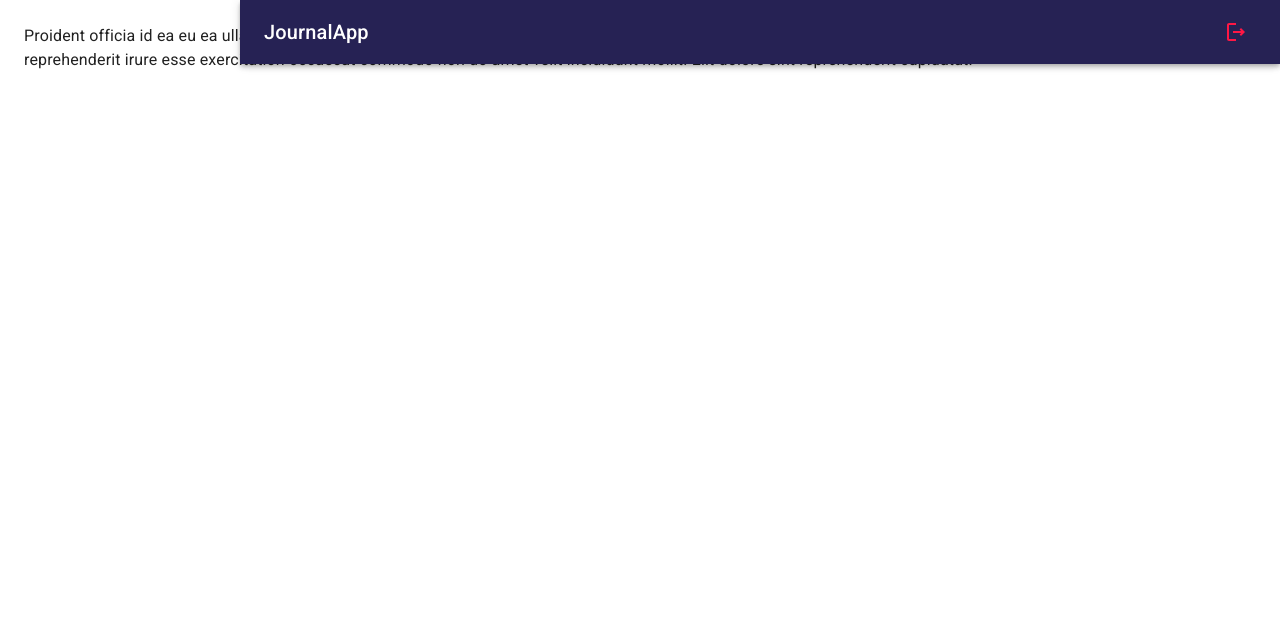
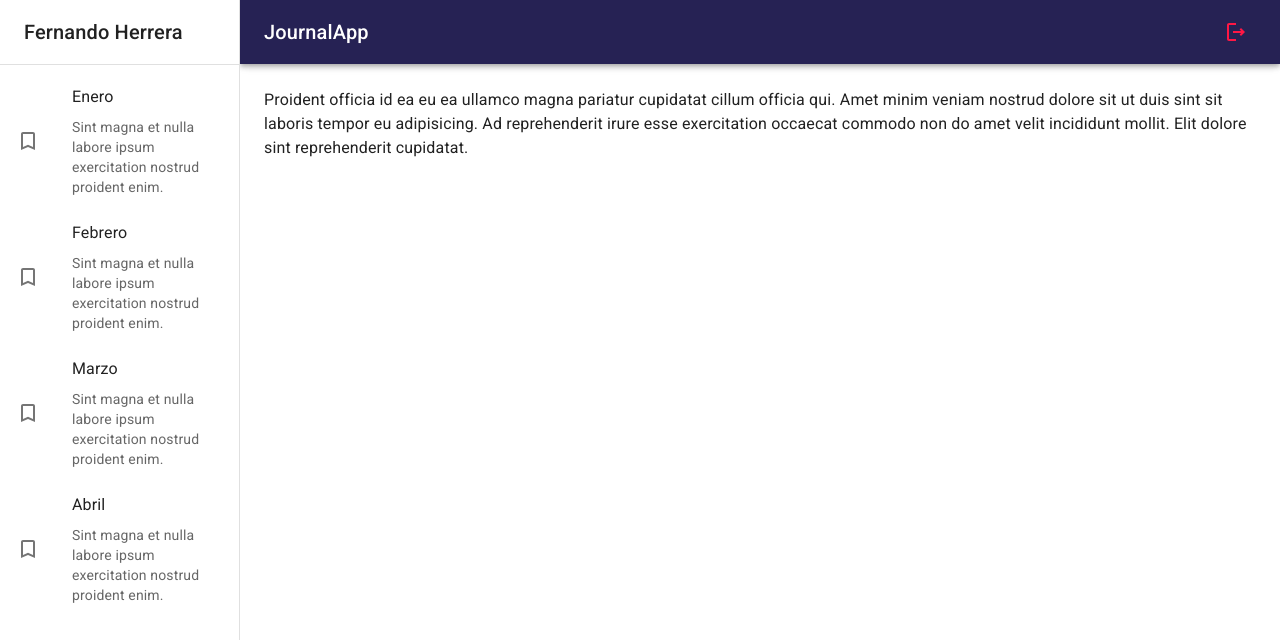
Before and after one commit to Hugo-Alonso/Journal-App, a React (Vite) app: page / in a window 1280 px wide. Shown: the top 640 px of the page. Built offline with nearby package versions, Linux system fonts and the light colour scheme.

Commit message:
SideBar component style V1

```diff
--- /dev/null
+++ b/src/journal/components/SideBar.jsx
@@ -0,0 +1,47 @@
+import { Box, Divider, Drawer, Grid, List, ListItem, ListItemButton, ListItemIcon, ListItemText, Toolbar, Typography } from '@mui/material'
+import { TurnedInNot } from '@mui/icons-material';
+
+export const SideBar = ({ drawerWidth = 240 }) => {
+  return (
+    <Box
+        component='nav'
+        sx={{ width: { sm: drawerWidth }, flexShrink: { sm: 0 } }}
+    >
+        <Drawer
+            variant='permanent' // temporary
+            open
+            sx={{
+                display: { xs: 'block' },
+                '& .MuiDrawer-paper': { boxSizing: 'border-box', width: drawerWidth }
+            }}
+        >
+            <Toolbar>
+                <Typography variant='h6' noWrap component='div'>
+                    Fernando Herrera
+                </Typography>
+            </Toolbar>
+            <Divider />
+
+            <List>
+                {
+                    ['Enero','Febrero','Marzo','Abril'].map( text => (
+                        <ListItem key={ text } disablePadding>
+                            <ListItemButton>
+                                <ListItemIcon>
+                                    <TurnedInNot />
+                                </ListItemIcon>
+                                <Grid container>
+                                    <ListItemText primary={ text } />
+                                    <ListItemText secondary={ 'Sint magna et nulla labore ipsum exercitation nostrud proident enim.' } />
+                                </Grid>
+                            </ListItemButton>
+                        </ListItem>
+                    ))
+                }
+            </List>
+
+        </Drawer>
+
+    </Box>
+  )
+}
--- a/src/journal/components/index.js
+++ b/src/journal/components/index.js
@@ -1,2 +1,3 @@
 
 export * from "./NavBar";
+export * from "./SideBar";
--- a/src/journal/layout/JournalLayout.jsx
+++ b/src/journal/layout/JournalLayout.jsx
@@ -1,7 +1,7 @@
 
-import { Box } from '@mui/material'
+import { Box, Toolbar } from '@mui/material'
 import React from 'react'
-import { NavBar } from '../components';
+import { NavBar, SideBar } from '../components';
 
 const drawerWidth = 240;
 
@@ -11,13 +11,13 @@
 
         <NavBar drawerWidth={ drawerWidth }/>
 
-        {/* SiderBar drawerWidth */}
+        <SideBar drawerWidth={ drawerWidth }/>
 
         <Box
             component='main'
             sx={{ flexGrow: 1, p: 3}}
         >
-            {/* ToolBar */}
+            <Toolbar />
 
             { children }
         </Box>
```
